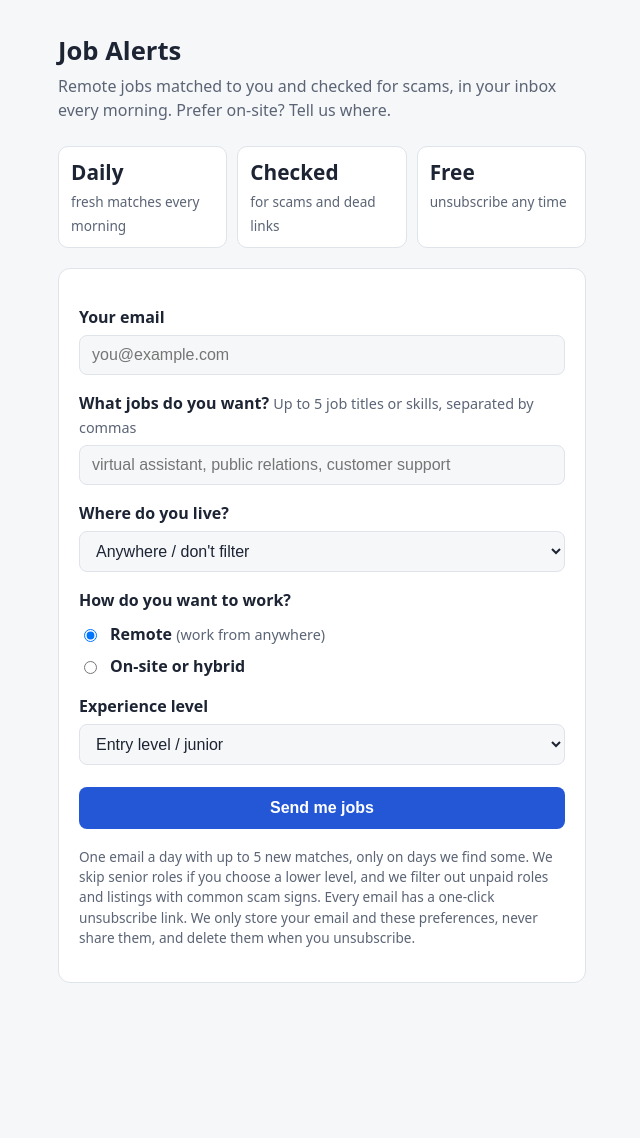
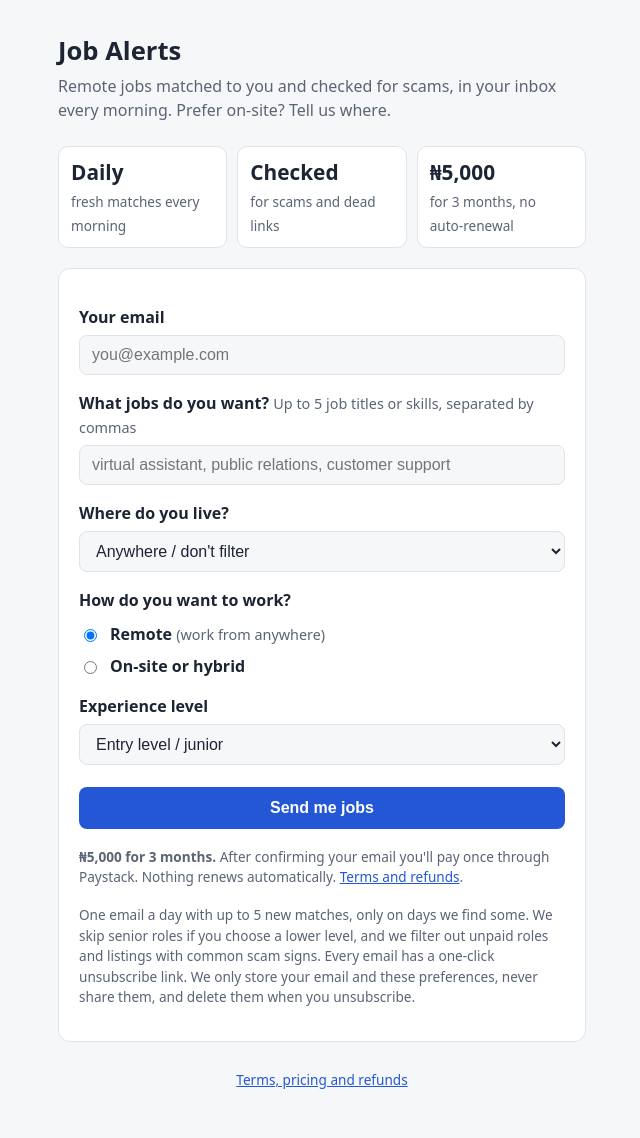
Before and after one commit to augustinendubuisicharles-cell/my-ai-assistant, a FastAPI app: page / in a window 1280 px wide. Shown: the whole page, without its empty margins (318-958 px from the left). Before the commit the page ends 983 px from the top, so only its background shows below. Run offline with FastAPI, Linux system fonts and the light colour scheme; data that the repository does not hold is empty.

Commit message:
Job alerts: Paystack payments (one NGN 5,000 payment = 3 months), renewal reminders, terms page
After confirming their email, people pay once on Paystack's checkout; the
payment is verified with Paystack's API (from the return page and the signed
webhook, counted once per reference) and adds 90 days. The daily sender only
emails paid subscribers and sends one renew link 5 days before expiry. Price
and refund terms are shown on the form, pay page and a new /terms page.
Without PAYSTACK_SECRET_KEY the site stays free.

Co-Authored-By: Claude Opus 5.5 (1M context) <noreply@anthropic.com>
Claude-Session: https://claude.ai/code/session_01Dv1DNA8EV36eqMyFenF7kD

```diff
--- a/job_alerts/app.py
+++ b/job_alerts/app.py
@@ -5,18 +5,20 @@ Run locally:  uvicorn job_alerts.app:app --reload   (from the repo root)
 Env: DATABASE_URL, BASE_URL (the site's public address), SITE_NAME, plus the
 email settings in mailer.py (BREVO_API_KEY on Render).
 """
+import json
 import os
 import re
 from pathlib import Path
 
 from fastapi import FastAPI, Form, Request
-from fastapi.responses import HTMLResponse
+from fastapi.responses import HTMLResponse, RedirectResponse
 from fastapi.templating import Jinja2Templates
 
-from . import db, emails, mailer
+from . import db, emails, mailer, payments
 from .search import COUNTRIES
 
 SITE_NAME = os.environ.get("SITE_NAME", "Job Alerts")
+CONTACT_EMAIL = os.environ.get("CONTACT_EMAIL") or os.environ.get("FROM_EMAIL", "")
 EMAIL_RE = re.compile(r"^[^@\s]+@[^@\s]+\.[^@\s]+$")
 
 app = FastAPI(title=SITE_NAME, docs_url=None, redoc_url=None)
@@ -29,7 +31,9 @@ def _base_url(request: Request) -> str:
 
 
 def _page(request: Request, name: str, **ctx) -> HTMLResponse:
-    return templates.TemplateResponse(request, name, {"site_name": SITE_NAME, "base_url": _base_url(request), **ctx})
+    return templates.TemplateResponse(request, name, {
+        "site_name": SITE_NAME, "base_url": _base_url(request), "paid_service": payments.enabled(),
+        "price": f"₦{payments.PRICE_NGN:,}", "months": round(payments.PERIOD_DAYS / 30), "contact": CONTACT_EMAIL, **ctx})
 
 
 def _message(request, heading, message, ok=False, link=None, link_text=None, status=200):
@@ -97,6 +101,8 @@ def confirm(request: Request, token: str):
     sub = db.confirm(token)
     if not sub:
         return _message(request, "Link not recognised", "This link is invalid or you've already unsubscribed.", status=404)
+    if payments.enabled() and not db.is_paid(sub):
+        return _pay_page(request, sub, heading="Email confirmed. One last step")
     return _message(request, "You're in!", "Your first matches arrive tomorrow morning.", ok=True,
                     link=f"/manage/{token}", link_text="Change my preferences")
 
@@ -107,7 +113,7 @@ def manage(request: Request, token: str):
     if not sub:
         return _message(request, "Link not recognised", "This link is invalid or you've already unsubscribed.", status=404)
     return _page(request, "form.html", sub=sub, countries=list(COUNTRIES), action=f"/manage/{token}", button="Save",
-                 heading="Your job alerts", lead=f"Alerts for {sub['email']}")
+                 heading="Your job alerts", lead=f"Alerts for {sub['email']}", status=_status(sub))
 
 
 @app.post("/manage/{token}", response_class=HTMLResponse)
@@ -128,6 +134,83 @@ def unsubscribe(request: Request, token: str):
     return _message(request, "Unsubscribed", "You won't get any more emails, and your details have been deleted.", ok=True)
 
 
+def _status(sub: dict) -> str:
+    if not payments.enabled():
+        return ""
+    if db.is_paid(sub):
+        return f"Active until {db._aware(sub['paid_until']):%d %b %Y}."
+    return "Not active. Pay to start receiving jobs."
+
+
+def _pay_page(request: Request, sub: dict, heading: str) -> HTMLResponse:
+    return _page(request, "pay.html", sub=sub, heading=heading, status=_status(sub))
+
+
+@app.get("/pay/{token}", response_class=HTMLResponse)
+def pay(request: Request, token: str):
+    sub = db.by_token(token)
+    if not sub or not payments.enabled():
+        return _message(request, "Link not recognised", "This link is invalid or you've already unsubscribed.", status=404)
+    return _pay_page(request, sub, heading="Renew your job alerts" if sub.get("paid_until") else "Start your job alerts")
+
+
+@app.post("/pay/{token}")
+def checkout(request: Request, token: str):
+    sub = db.by_token(token)
+    if not sub or not payments.enabled():
+        return _message(request, "Link not recognised", "This link is invalid or you've already unsubscribed.", status=404)
+    try:
+        url = payments.start_checkout(sub["email"], token, f"{_base_url(request)}/paid")
+    except Exception as e:
+        print(f"[checkout] subscriber {sub['id']}: {e}")
+        return _message(request, "Payment page unavailable", "Please try again in a few minutes.",
+                        link=f"/pay/{token}", link_text="Try again", status=502)
+    return RedirectResponse(url, status_code=303)
+
+
+def _apply_payment(reference: str) -> dict | None:
+    paid = payments.verify(reference)
+    return db.record_payment(paid["reference"], paid["token"], paid["amount"], payments.PERIOD_DAYS) if paid else None
+
+
+@app.get("/paid", response_class=HTMLResponse)
+def paid(request: Request, reference: str = "", trxref: str = ""):
+    try:
+        sub = _apply_payment(reference or trxref)
+    except Exception as e:
+        print(f"[paid] {reference or trxref}: {e}")
+        sub = None
+    if not sub:
+        return _message(request, "We couldn't confirm your payment yet",
+                        "If you were charged, it will show on your account within a few minutes and we'll email you. "
+                        f"Otherwise you can try again from the link in your email{f' or contact {CONTACT_EMAIL}' if CONTACT_EMAIL else ''}.",
+                        status=402)
+    return _message(request, "Payment received. You're in!",
+                    f"Your alerts are active until {db._aware(sub['paid_until']):%d %b %Y}. Your first matches arrive tomorrow morning.",
+                    ok=True, link=f"/manage/{sub['token']}", link_text="Change my preferences")
+
+
+@app.post("/payments/webhook")
+async def webhook(request: Request):
+    """Paystack calls this on every successful charge, so a payment counts even if the
+    buyer closed the page before coming back. Each event is re-checked with Paystack."""
+    body = await request.body()
+    if not payments.signature_ok(body, request.headers.get("x-paystack-signature", "")):
+        return HTMLResponse("bad signature", status_code=401)
+    try:
+        event = json.loads(body)
+        if event.get("event") == "charge.success":
+            _apply_payment(event["data"]["reference"])
+    except Exception as e:
+        print(f"[webhook] {e}")
+    return HTMLResponse("ok")
+
+
+@app.get("/terms", response_class=HTMLResponse)
+def terms(request: Request):
+    return _page(request, "terms.html")
+
+
 @app.get("/healthz")
 def healthz():
     return {"ok": True}
--- a/job_alerts/emails.py
+++ b/job_alerts/emails.py
@@ -1,4 +1,4 @@
-"""The two emails the service sends: the sign-up confirmation and the daily digest."""
+"""The emails the service sends: sign-up confirmation, manage link, renewal reminder and the daily digest."""
 from html import escape
 
 FOOTER = "Always read the full listing before applying, and never pay anyone to apply for a job."
@@ -20,6 +20,16 @@ def manage_link(base_url: str, token: str) -> tuple[str, str, str]:
     return "Change your job alerts", text, html
 
 
+def renewal_reminder(base_url: str, token: str, paid_until, price: str) -> tuple[str, str, str]:
+    link = f"{base_url}/pay/{token}"
+    when = f"{paid_until:%d %b %Y}"
+    text = (f"Your job alerts end on {when}. To keep getting them, renew for {price} here:\n{link}\n\n"
+            "Nothing renews automatically, so if you do nothing the emails simply stop.")
+    html = (f"<p>Your job alerts end on <b>{when}</b>.</p><p><a href=\"{escape(link, quote=True)}\"><b>Renew for {escape(price)}</b></a></p>"
+            "<p style=\"color:#666\">Nothing renews automatically, so if you do nothing the emails simply stop.</p>")
+    return f"Your job alerts end on {when}", text, html
+
+
 def digest(jobs: list[dict], today, base_url: str, token: str) -> tuple[str, str, str]:
     manage, unsub = f"{base_url}/manage/{token}", f"{base_url}/unsubscribe/{token}"
     lines = [f"Your job matches -- {today:%a %d %b}", ""]
--- a/job_alerts/templates/base.html
+++ b/job_alerts/templates/base.html
@@ -22,6 +22,12 @@
   .ok { color:var(--ok); font-weight:600; }
   .small { font-size:.85rem; color:var(--muted); margin-top:18px; }
   a { color:var(--accent); }
+  .status { padding:12px 16px; margin:0 0 16px; }
+  .price { font-size:1.2rem; margin:0 0 8px; }
+  .price b { font-size:1.8rem; }
+  .perks { padding-left:20px; margin:0; }
+  .perks li { margin:6px 0; }
+  footer { margin-top:28px; font-size:.85rem; color:var(--muted); text-align:center; }
   fieldset { border:0; padding:0; margin:16px 0 0; }
   legend { font-weight:600; padding:0; margin-bottom:2px; }
   .row { margin-top:8px; }
@@ -33,5 +39,6 @@
   .stats span { color:var(--muted); font-size:.85rem; }
 </style>
 </head>
-<body><main>{% block body %}{% endblock %}</main></body>
+<body><main>{% block body %}{% endblock %}
+<footer><a href="/terms">Terms, pricing and refunds</a>{% if contact %} &middot; <a href="mailto:{{ contact }}">Contact</a>{% endif %}</footer></main></body>
 </html>
--- a/job_alerts/templates/form.html
+++ b/job_alerts/templates/form.html
@@ -2,13 +2,15 @@
 {% block body %}
 <h1>{{ heading }}</h1>
 <p class="lead">{{ lead }}</p>
+{% if sub and status %}<p class="card status">{{ status }}{% if paid_service %} <a href="/pay/{{ sub.token }}">{{ 'Renew' if sub.paid_until else 'Pay now' }}</a>{% endif %}</p>{% endif %}
 {% if not sub %}
 <ul class="stats">
   {% if stats.users %}<li><b>{{ "{:,}".format(stats.users) }}</b><span>people getting alerts</span></li>{% endif %}
   {% if stats.jobs_30d %}<li><b>{{ "{:,}".format(stats.jobs_30d) }}</b><span>jobs sent in the last 30 days</span></li>{% endif %}
   <li><b>Daily</b><span>fresh matches every morning</span></li>
   <li><b>Checked</b><span>for scams and dead links</span></li>
-  <li><b>Free</b><span>unsubscribe any time</span></li>
+  {% if paid_service %}<li><b>{{ price }}</b><span>for {{ months }} months, no auto-renewal</span></li>
+  {% else %}<li><b>Free</b><span>unsubscribe any time</span></li>{% endif %}
 </ul>
 {% endif %}
 <form class="card" method="post" action="{{ action }}" id="prefs">
@@ -44,6 +46,7 @@
   </select>
   <input class="hp" name="website" tabindex="-1" autocomplete="off">
   <button type="submit" id="submit">{{ button }}</button>
+  {% if paid_service and not sub %}<p class="small"><b>{{ price }} for {{ months }} months.</b> After confirming your email you'll pay once through Paystack. Nothing renews automatically. <a href="/terms">Terms and refunds</a>.</p>{% endif %}
   <p class="small">One email a day with up to 5 new matches, only on days we find some. We skip senior roles if you choose a lower level, and we filter out unpaid roles and listings with common scam signs. Every email has a one-click unsubscribe link. We only store your email and these preferences, never share them, and delete them when you unsubscribe.</p>
 </form>
 {% if sub %}<p class="small"><a href="{{ base_url }}/unsubscribe/{{ sub.token }}">Unsubscribe and delete my details</a></p>{% endif %}
--- a/render.yaml
+++ b/render.yaml
@@ -20,6 +20,10 @@ services:
         value: Job Alerts
       - key: BREVO_API_KEY    # Render's free plan blocks SMTP ports, so the site sends through Brevo's API
         sync: false
+      - key: PAYSTACK_SECRET_KEY  # sk_test_... to try it out, sk_live_... to take real money
+        sync: false
+      - key: CONTACT_EMAIL        # shown on the terms page; defaults to FROM_EMAIL
+        sync: false
       - key: SMTP_HOST
         sync: false
       - key: SMTP_PORT
```
Also changed, not shown: job_alerts/db.py (+54 -4 lines), job_alerts/payments.py (added, +60 -0 lines), job_alerts/send_daily.py (+22 -3 lines), job_alerts/templates/pay.html (added, +23 -0 lines), job_alerts/templates/terms.html (added, +19 -0 lines), job_alerts/README.md.
